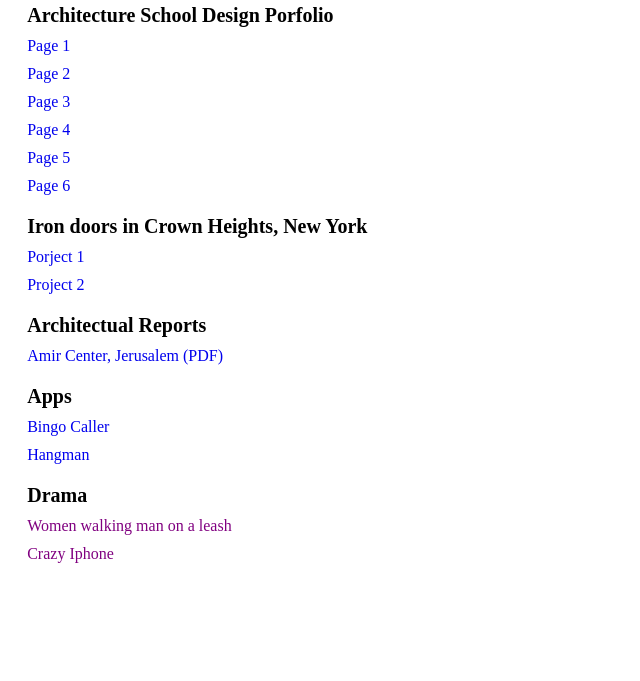
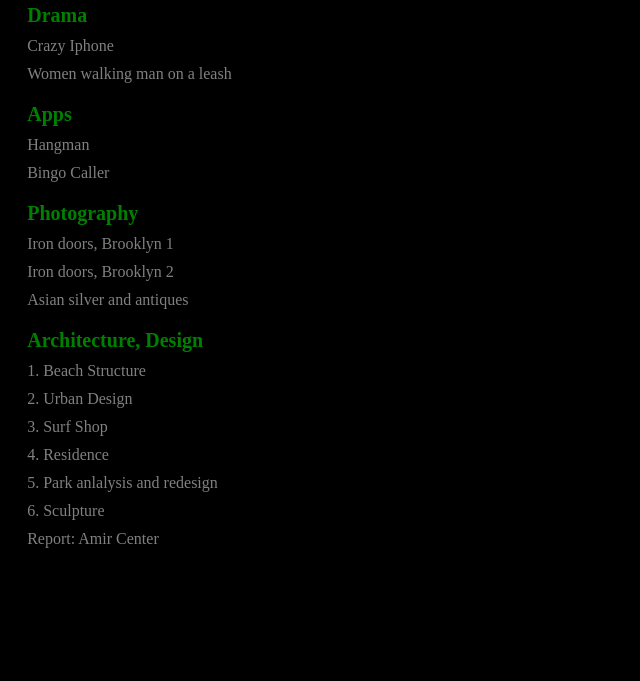
Before and after one commit to dragonflyinmypool/portofilo, a plain HTML site: page index.html in a window 1280 px wide. Shown: the part 119-800 px from the top of the page, without its empty margins (0-640 px from the left). Drawn offline with Linux system fonts and the light colour scheme.

Commit message:
first commit

```diff
--- a/index.html
+++ b/index.html
@@ -11,24 +11,27 @@
 <body>
 <a href="index-2.html"><h1>Gashmius</h1></a>
 <div class="menu">
-	<h3>Architecture School Design Porfolio</h3>
-	<a href="p2/page.html">Page 1</a>
-	<a href="p3/page.html">Page 2</a>
-	<a href="p4/page.html">Page 3</a>
-	<a href="p5/page.html">Page 4</a>
-	<a href="p6/page.html">Page 5</a>
-	<a href="p7/page.html">Page 6</a>
-	<h3>Iron doors in Crown Heights, New York</h3>
-	<a href="ph1/page.html">Porject 1</a>
-	<a href="ph2/page.html">Project 2</a>
-	<h3>Architectual Reports</h3>
-	<a href="amirCenter.pdf">Amir Center, Jerusalem (PDF)</a>
+	<h3>Drama</h3>
+	<a href="">Crazy Iphone</a>
+	<a href="https://time.com/59427/woman-walks-man-on-leash-in-worst-best-commute-ever/">Women walking man on a leash</a>
 	<h3>Apps</h3>
+	<a href="https://www.amazon.com/RedHeron-Simple-Hangman/dp/B07T6C8V6C">Hangman</a>
 	<a href="https://www.amazon.com/Simple-Bingo-Caller-group-activities/dp/B07SDPZC8R">Bingo Caller</a>
-	<a href="https://www.amazon.com/RedHeron-Simple-Hangman/dp/B07T6C8V6C">Hangman</a>
-	<h3>Drama</h3>
-	<a href="">Women walking man on a leash</a>
-	<a href="">Crazy Iphone</a>
+	<h3>Photography</h3>
+	<a href="ph1/page.html">Iron doors, Brooklyn 1</a>
+	<a href="ph2/page.html">Iron doors, Brooklyn 2</a>
+	<a href="ph2/page.html">Asian silver and antiques</a>
+	<h3>Architecture, Design</h3>
+	<a href="p2/page.html">1. Beach Structure</a>
+	<a href="p3/page.html">2. Urban Design</a>
+	<a href="p4/page.html">3. Surf Shop</a>
+	<a href="p5/page.html">4. Residence</a>
+	<a href="p6/page.html">5. Park anlalysis and redesign</a>
+	<a href="p7/page.html">6. Sculpture</a>
+	<a href="amirCenter.pdf">Report: Amir Center</a>
+
+
+
 </div>
 
 </body>
--- a/styleSheet.css
+++ b/styleSheet.css
@@ -6,20 +6,22 @@
 
 a:link {
     text-decoration: none;
+    color: gray;
 }
 
 a:visited {
     text-decoration: none;
-    color: purple;
+    color: gray;
 }
 
 a:hover {
     text-decoration: none;
-    color: purple;
+    color: white;
 }
 
 a:active {
     text-decoration: none;
+    color: grey;
 }
 
 img, div {
@@ -47,12 +49,15 @@ h1:hover {
 h3 {
 	margin-block-end: .1em;
 	font-size: 20px;
+	color:green;
 }
 
 body {
 	padding-left: 1.5%;
 	padding-right: 1%;
 	max-width: 650px;
+	background-color: black;
+	color: white;
 }
 
 p {
```
Also changed, not shown: index-2.html (deleted, +0 -31 lines).
